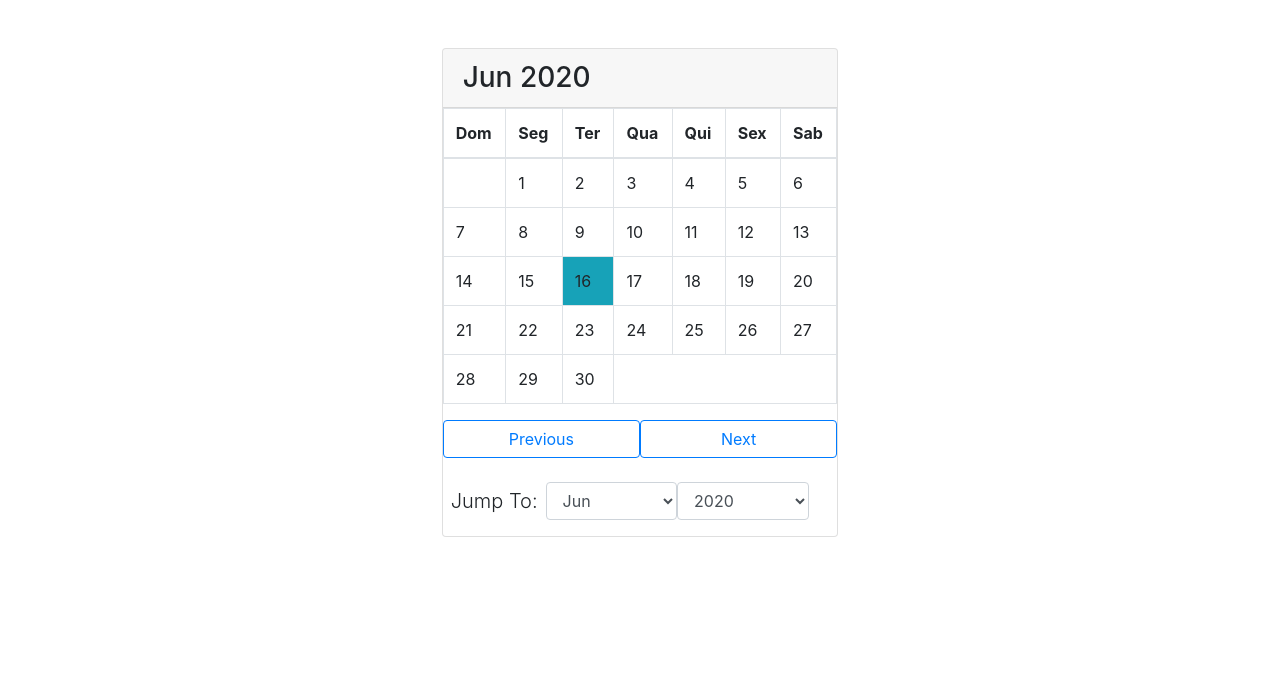
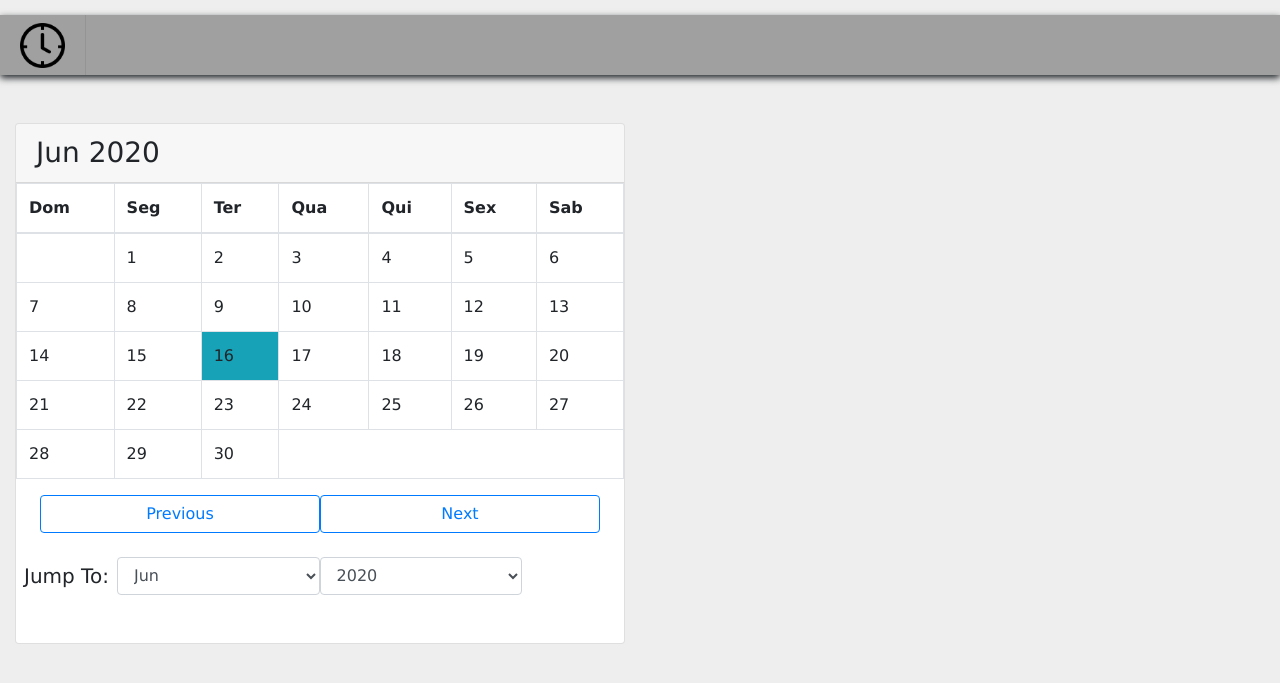
Before and after one commit to SamuelSifuentes/Dificuldade, a PHP site: page /src/index.html in a window 1280 px wide. Shown: the top 683 px of the page. Run offline with PHP 8.4, Linux system fonts and the light colour scheme.

Commit message:
alteracoes

```diff
--- a/assets/css/global.css
+++ b/assets/css/global.css
@@ -1,5 +1,85 @@
 ul {list-style-type: none;}
-body {font-family: Verdana, sans-serif;}
+body {
+
+  position: relative;
+  font-family: Verdana, sans-serif;
+  display: block;
+  background-color: #eee;
+}
+
+.navigation-bar{
+  z-index: 22;
+  display: flex;
+  top: 0;
+  margin-top: 15px;
+  position: sticky;
+  background-color: #a0a0a0;
+  width: 100%;
+  height: 60px;
+  justify-content: space-between;
+  box-shadow: 0px 3px 7px;
+}
+.data{
+  overflow-x: scroll;
+}
+#lista-marcacoes{
+  overflow-y: auto;
+  max-height: 530px;
+}
+#lista-marcacoes > div{
+  margin-top: 2px;
+  margin-right: 2px;
+  border-radius: 3px;
+  padding: 6px;
+  background-color: white;
+  margin-bottom: 10px;
+  box-shadow: 0px 1px 3px;
+  line-break: anywhere;
+}
+.item-menu{
+
+  height: 100%;
+  display: flex;
+  border-right: 0.1px  solid rgb(148, 148, 148);
+  align-items: center;
+  padding: 0 20px;
+}
+.img-menu{
+  max-width: 90px;
+  height: 100%;
+  display: flex;
+  border-right: 0.1px  solid rgb(148, 148, 148);
+  align-items: center;
+  padding: 0 20px;
+}
+.first-section{
+  display: flex;
+  width: 100%;
+}
+.second-section{
+  display: flex;
+  justify-content: flex-end;
+  width: 100%;
+}
+
+
+
+
+
+
+
+
+
+
+
+
+
+
+
+
+
+
+
 
 /* Month header */
 .month {
--- a/assets/images/image.txt
+++ /dev/null
@@ -1 +0,0 @@
-qualquer coisa oi
--- a/assets/js/index.js
+++ b/assets/js/index.js
@@ -49,7 +49,7 @@ function Save(dia,mes,ano){
     $('#myModal').modal('hide')
     let tarefa = document.getElementById("afazer").value
     console.log(dia+mes+ano);
-    let tbl = document.getElementById("lista-marcaçoes");
+    let tbl = document.getElementById("lista-marcacoes");
     let div = document.createElement("div")
     let data  = document.createElement("div")
     let valor = document.createElement("div")
--- a/src/index.html
+++ b/src/index.html
@@ -8,11 +8,39 @@
     <!-- Bootstrap CSS -->
     <link rel="stylesheet" href="https://stackpath.bootstrapcdn.com/bootstrap/4.1.0/css/bootstrap.min.css"
           integrity="sha384-9gVQ4dYFwwWSjIDZnLEWnxCjeSWFphJiwGPXr1jddIhOegiu1FwO5qRGvFXOdJZ4" crossorigin="anonymous">
+    <link rel="stylesheet" href="../assets/css/global.css">
+</head>
+<body><div>
 
-</head>
-<body>
-<div class="container col-sm-4 col-md-7 col-lg-4 mt-5">
-    <div class="card">
+  <!-- <img src="../assets/images/banner-1240822_960_720.jpg" class="w-100" alt=""> -->
+  <div class="navigation-bar">
+    <div class="first-section">
+     <div class="img-menu">
+      <img class="h-75 w-auto" src="../assets/images/151770.png" alt="">
+     </div>
+     <!-- <div class="item-menu">
+      Menu
+     </div>
+     <div class="item-menu">
+      Menu
+     </div>
+     <div class="item-menu">
+      Menu
+     </div>
+     <div class="item-menu">
+      Menu
+     </div>  -->
+    </div>
+    <div class="second-section">
+      <!-- <div class="item-menu">
+       Menu
+      </div>  -->
+     </div>
+  </div>
+  <div class=" row p-0 m-0  h-100">
+    <div class=" col-md-6  mt-5">
+      <div class="card pb-5">
+        <div class="data">
           <h3 class="card-header" id="monthAndYear"></h3>
           <table class="table table-bordered table-responsive-sm" id="calendar">
               <thead>
@@ -31,8 +59,10 @@
 
               </tbody>
           </table>
+        </div>
 
-        <div class="form-inline">
+
+          <div class="form-inline d-flex px-4">
 
               <button class="btn btn-outline-primary col-sm-6" id="previous" onclick="previous()">Previous</button>
 
@@ -100,12 +130,15 @@
               <option value=2029>2029</option>
               <option value=2030>2030</option>
           </select></form>
-        <div class="pl-4 mt-3" id="lista-marcaçoes">
 
       </div>
   </div>
+    <div class="col-md-6 mt-5 ">
+
+      <div class="pl-4 mb-1 " id="lista-marcacoes">
+
       </div>
-
+    </div>
     <!-- Modal -->
     <div class="modal fade" id="myModal" tabindex="-1" role="dialog" aria-labelledby="exampleModalLabel" aria-hidden="true">
       <div class="modal-dialog" role="document">
@@ -127,6 +160,17 @@
         </div>
       </div>
     </div>
+  </div>
+
+</div>
+
+
+
+
+
+
+
+
 
 <!--<button name="jump" onclick="jump()">Go</button>-->
 <script src="../assets/js/index.js"></script>
```
Also changed, not shown: src/home.html (added, +43 -0 lines), assets/images/151770.png (added), assets/images/banner-1240822_960_720.jpg (added). Lines whose indentation alone changed are shown as unchanged.
